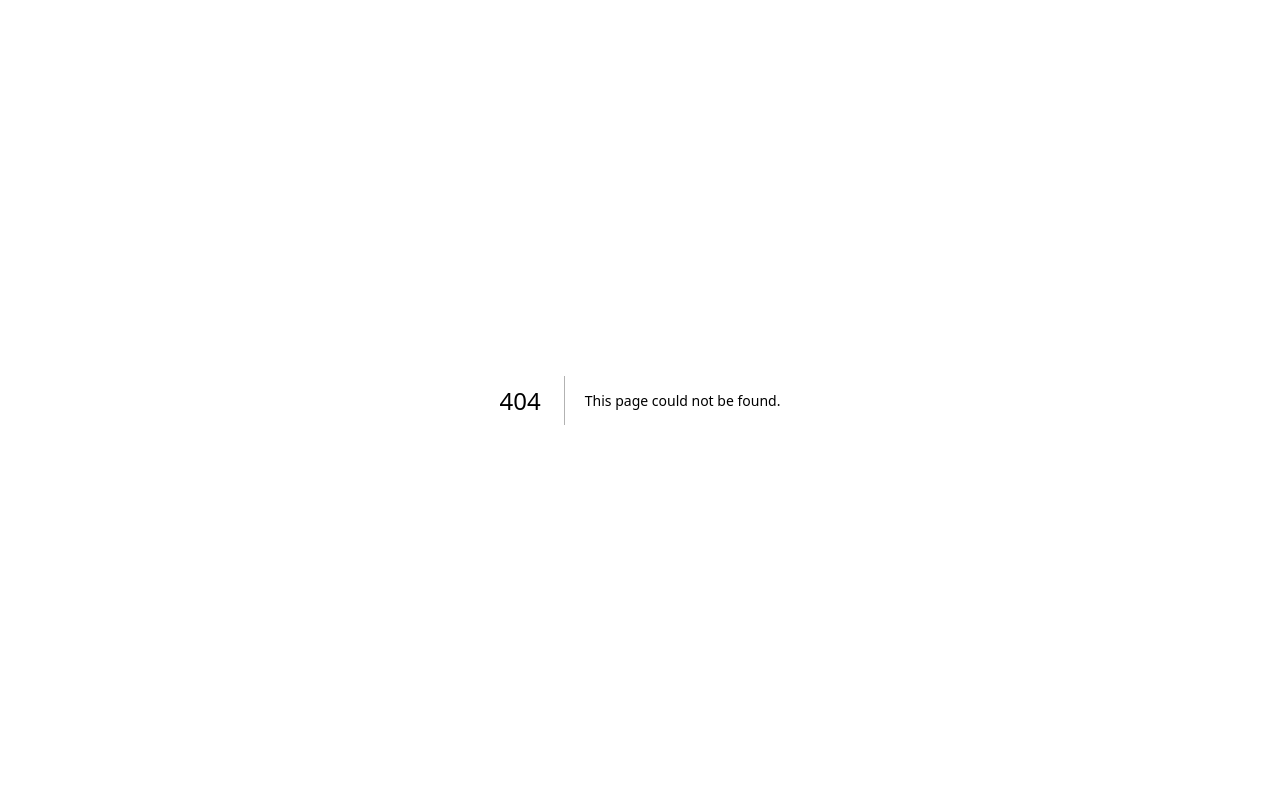
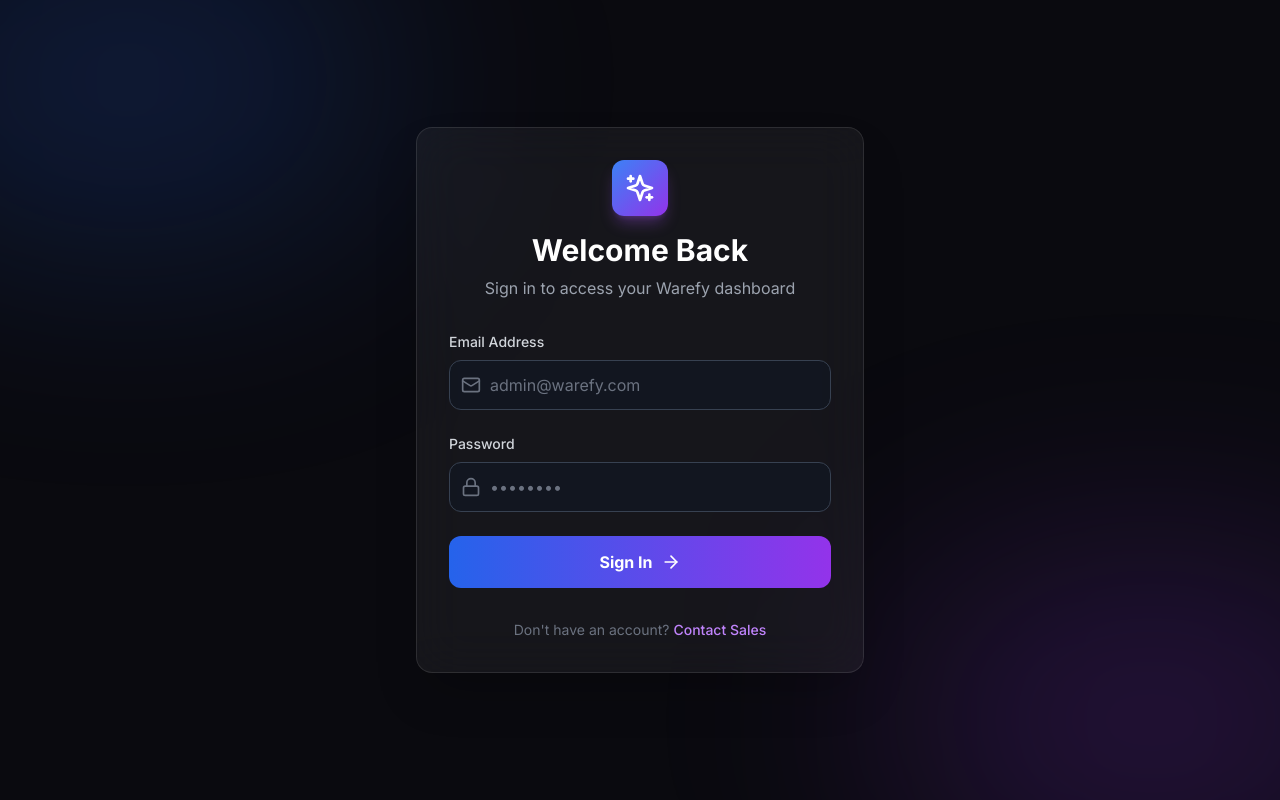
Before and after one commit to richardbranson077-sketch/Warefy, a Next.js app in the folder frontend/: page /login in a window 1280 px wide. Before the commit this address had no page. Built offline with nearby package versions, Linux system fonts and the light colour scheme.

Commit message:
Implement user authentication flow and protect dashboard routes

```diff
--- a/frontend/app/dashboard/layout.tsx
+++ b/frontend/app/dashboard/layout.tsx
@@ -1,3 +1,7 @@
+'use client';
+
+import { useEffect, useState } from 'react';
+import { useRouter } from 'next/navigation';
 import Navbar from '../../components/Navbar';
 import Sidebar from '../../components/Sidebar';
 
@@ -6,6 +10,27 @@
 }: {
     children: React.ReactNode;
 }) {
+    const router = useRouter();
+    const [isLoading, setIsLoading] = useState(true);
+
+    useEffect(() => {
+        // Check for auth token
+        const token = localStorage.getItem('token');
+        if (!token) {
+            router.push('/login');
+        } else {
+            setIsLoading(false);
+        }
+    }, [router]);
+
+    if (isLoading) {
+        return (
+            <div className="min-h-screen bg-gray-50 flex items-center justify-center">
+                <div className="animate-spin rounded-full h-12 w-12 border-b-2 border-purple-600"></div>
+            </div>
+        );
+    }
+
     return (
         <div className="min-h-screen bg-gray-50">
             <Navbar />
--- /dev/null
+++ b/frontend/app/login/page.tsx
@@ -0,0 +1,114 @@
+'use client';
+
+import { useState } from 'react';
+import { useRouter } from 'next/navigation';
+import { Sparkles, Lock, Mail, ArrowRight, Loader2 } from 'lucide-react';
+import { auth } from '@/lib/api';
+
+export default function LoginPage() {
+    const router = useRouter();
+    const [email, setEmail] = useState('');
+    const [password, setPassword] = useState('');
+    const [loading, setLoading] = useState(false);
+    const [error, setError] = useState('');
+
+    const handleLogin = async (e: React.FormEvent) => {
+        e.preventDefault();
+        setLoading(true);
+        setError('');
+
+        try {
+            // For demo purposes, we might want to allow easy login
+            // But let's try to use the real API
+            await auth.login(email, password);
+            router.push('/dashboard');
+        } catch (err: any) {
+            console.error("Login failed:", err);
+            setError('Invalid credentials. Please try again.');
+        } finally {
+            setLoading(false);
+        }
+    };
+
+    return (
+        <div className="min-h-screen bg-[#0A0A0F] flex items-center justify-center p-4 relative overflow-hidden">
+            {/* Background Effects */}
+            <div className="absolute top-0 left-0 w-full h-full overflow-hidden pointer-events-none">
+                <div className="absolute top-[-10%] left-[-10%] w-[40%] h-[40%] bg-blue-600/20 rounded-full blur-[120px]"></div>
+                <div className="absolute bottom-[-10%] right-[-10%] w-[40%] h-[40%] bg-purple-600/20 rounded-full blur-[120px]"></div>
+            </div>
+
+            <div className="w-full max-w-md bg-white/5 backdrop-blur-xl border border-white/10 rounded-2xl p-8 shadow-2xl relative z-10">
+                <div className="text-center mb-8">
+                    <div className="inline-flex items-center justify-center p-3 bg-gradient-to-br from-blue-500 to-purple-600 rounded-xl mb-4 shadow-lg shadow-purple-500/30">
+                        <Sparkles className="h-8 w-8 text-white" />
+                    </div>
+                    <h1 className="text-3xl font-bold text-white mb-2">Welcome Back</h1>
+                    <p className="text-gray-400">Sign in to access your Warefy dashboard</p>
+                </div>
+
+                {error && (
+                    <div className="mb-6 p-4 bg-red-500/10 border border-red-500/20 rounded-xl text-red-400 text-sm text-center">
+                        {error}
+                    </div>
+                )}
+
+                <form onSubmit={handleLogin} className="space-y-6">
+                    <div>
+                        <label className="block text-sm font-medium text-gray-300 mb-2">Email Address</label>
+                        <div className="relative">
+                            <Mail className="absolute left-3 top-1/2 -translate-y-1/2 h-5 w-5 text-gray-500" />
+                            <input
+                                type="email"
+                                value={email}
+                                onChange={(e) => setEmail(e.target.value)}
+                                className="w-full bg-gray-900/50 border border-gray-700 rounded-xl py-3 pl-10 pr-4 text-white placeholder-gray-500 focus:ring-2 focus:ring-purple-500 focus:border-transparent outline-none transition-all"
+                                placeholder="admin@warefy.com"
+                                required
+                            />
+                        </div>
+                    </div>
+
+                    <div>
+                        <label className="block text-sm font-medium text-gray-300 mb-2">Password</label>
+                        <div className="relative">
+                            <Lock className="absolute left-3 top-1/2 -translate-y-1/2 h-5 w-5 text-gray-500" />
+                            <input
+                                type="password"
+                                value={password}
+                                onChange={(e) => setPassword(e.target.value)}
+                                className="w-full bg-gray-900/50 border border-gray-700 rounded-xl py-3 pl-10 pr-4 text-white placeholder-gray-500 focus:ring-2 focus:ring-purple-500 focus:border-transparent outline-none transition-all"
+                                placeholder="••••••••"
+                                required
+                            />
+                        </div>
+                    </div>
+
+                    <button
+                        type="submit"
+                        disabled={loading}
+                        className="w-full bg-gradient-to-r from-blue-600 to-purple-600 text-white font-bold py-3.5 rounded-xl hover:shadow-lg hover:shadow-purple-500/30 transition-all flex items-center justify-center disabled:opacity-50 disabled:cursor-not-allowed group"
+                    >
+                        {loading ? (
+                            <Loader2 className="h-5 w-5 animate-spin" />
+                        ) : (
+                            <>
+                                Sign In
+                                <ArrowRight className="ml-2 h-5 w-5 group-hover:translate-x-1 transition-transform" />
+                            </>
+                        )}
+                    </button>
+                </form>
+
+                <div className="mt-8 text-center">
+                    <p className="text-gray-500 text-sm">
+                        Don't have an account?{' '}
+                        <a href="#" className="text-purple-400 hover:text-purple-300 font-medium transition-colors">
+                            Contact Sales
+                        </a>
+                    </p>
+                </div>
+            </div>
+        </div>
+    );
+}
--- a/frontend/app/page.tsx
+++ b/frontend/app/page.tsx
@@ -98,6 +98,7 @@
                             <a href="#features" className="text-gray-300 hover:text-white transition">Features</a>
                             <a href="#technology" className="text-gray-300 hover:text-white transition">Technology</a>
                             <a href="#testimonials" className="text-gray-300 hover:text-white transition">Success Stories</a>
+                            <Link href="/login" className="text-gray-300 hover:text-white transition font-medium">Sign In</Link>
                             <Link
                                 href="/dashboard"
                                 className="group relative px-6 py-2.5 bg-gradient-to-r from-blue-500 via-purple-500 to-pink-500 rounded-lg font-semibold overflow-hidden"
--- a/frontend/components/Navbar.tsx
+++ b/frontend/components/Navbar.tsx
@@ -9,6 +9,19 @@
 export default function Navbar() {
     const router = useRouter();
     const [showProfileMenu, setShowProfileMenu] = useState(false);
+    const [user, setUser] = useState<any>(null);
+
+    useEffect(() => {
+        const fetchUser = async () => {
+            try {
+                const userData = await auth.getCurrentUser();
+                setUser(userData);
+            } catch (error) {
+                console.error("Failed to fetch user:", error);
+            }
+        };
+        fetchUser();
+    }, []);
 
     const handleLogout = () => {
         auth.logout();
@@ -50,7 +63,9 @@
                                 <div className="h-8 w-8 rounded-lg bg-gradient-to-r from-blue-500 via-purple-500 to-pink-500 flex items-center justify-center text-white font-bold text-sm">
                                     <User className="h-4 w-4" />
                                 </div>
-                                <span className="text-sm font-medium text-gray-300 hidden md:block">Admin</span>
+                                <span className="text-sm font-medium text-gray-300 hidden md:block">
+                                    {user ? user.username : 'Admin'}
+                                </span>
                             </button>
 
                             {showProfileMenu && (
```
Also changed, not shown: 1 other file (tests, documents, lock files or other folders).
